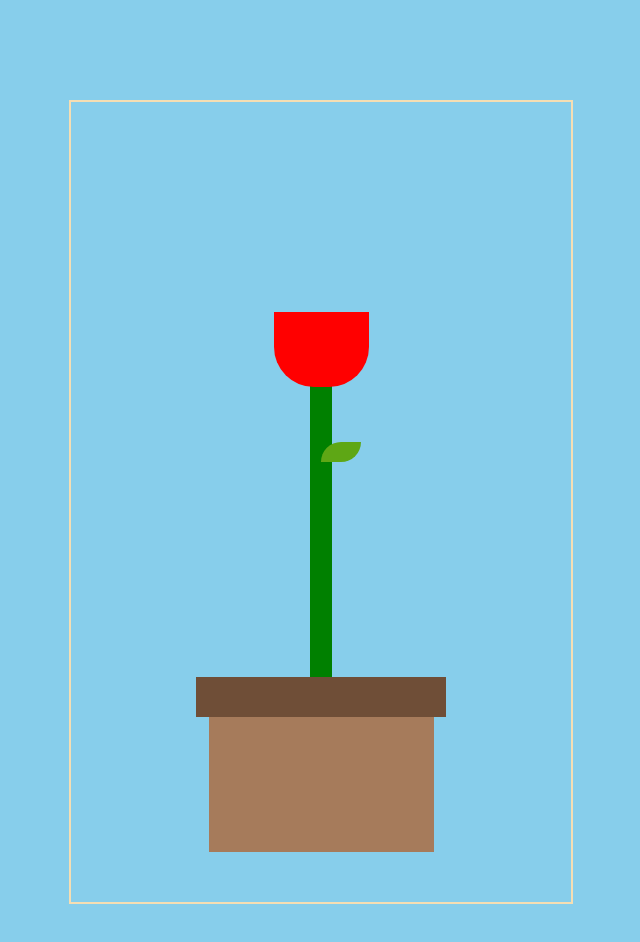
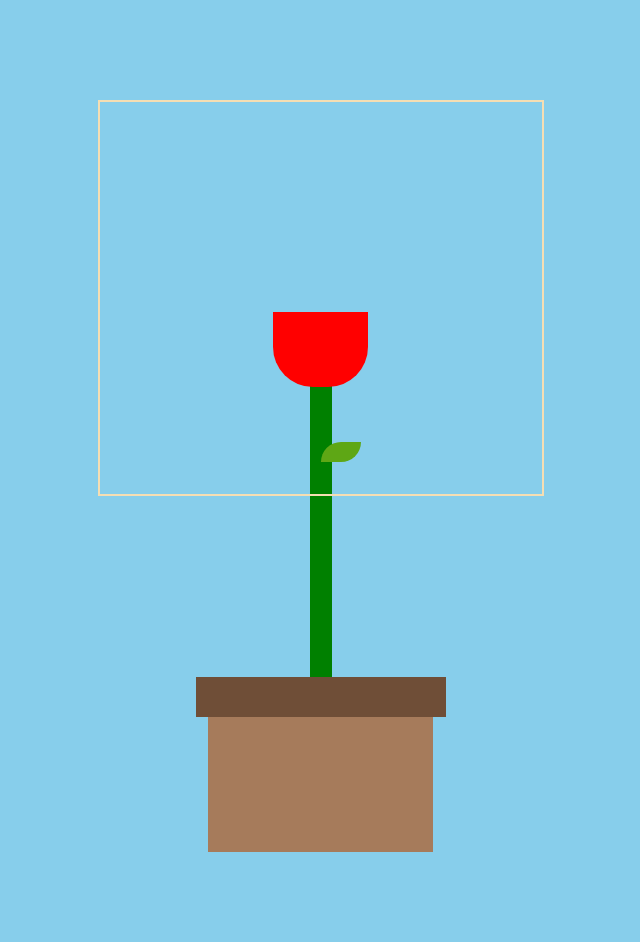
Before and after one commit to brogendary/bunga, a plain HTML site: page index.html in a window 1280 px wide. Shown: the whole page, without its empty margins (319-959 px from the left). After the commit the page ends 852 px from the top, so only its background shows below. Drawn offline with Linux system fonts and the light colour scheme.

Commit message:
Update style.css

```diff
--- a/style.css
+++ b/style.css
@@ -3,8 +3,8 @@ body{
 }
 
 .bunga{
-    width: 500px;
-    height: 800px;
+    width: 35%;
+    height: 50%;
     border: 2px solid wheat;
     margin: 100px auto;
 
```
